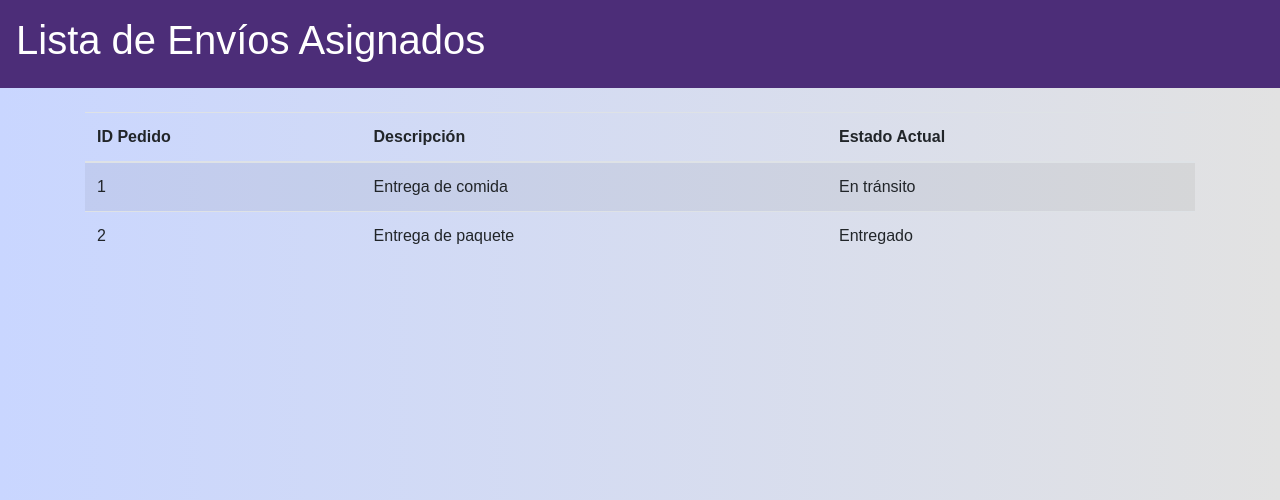
After one commit to AetherDark/Rastreo-Logistico, a PHP site: page /MenuRepartidor/ListaEnvios.html in a window 1280 px wide. The commit adds this page. Shown: the top 500 px of the page. Run offline with PHP 8.4, Linux system fonts and the light colour scheme.

Commit message:
Menu Repartidor

```diff
--- /dev/null
+++ b/MenuRepartidor/EstilosComunes.css
@@ -0,0 +1,34 @@
+/* Estilos generales */
+body {
+    font-family: Arial, sans-serif;
+    background: linear-gradient(to right, #c9d6ff, #e2e2e2);
+    margin: 0;
+    padding: 0;
+}
+
+.header {
+    background-color: #4c2d78;
+    width: 100%;
+    padding: 20px 0;
+    text-align: center;
+}
+
+.header h1 {
+    color: #ffffff;
+    font-size: 2.5em;
+    margin: 0;
+}
+
+/* Diseño responsivo */
+@media (max-width: 768px) {
+    .container {
+        flex-direction: column;
+        align-items: center;
+    }
+
+    .card {
+        width: 100%;
+        max-width: 400px;
+        margin-bottom: 20px;
+    }
+}
--- /dev/null
+++ b/MenuRepartidor/ListaEnvios.html
@@ -0,0 +1,45 @@
+<!DOCTYPE html>
+<html lang="es">
+<head>
+    <meta charset="UTF-8">
+    <meta name="viewport" content="width=device-width, initial-scale=1.0">
+    <title>Lista de Envíos Asignados</title>
+    <link href="https://stackpath.bootstrapcdn.com/bootstrap/4.5.2/css/bootstrap.min.css" rel="stylesheet">
+    <link rel="stylesheet" href="MenuRepartidor.css">
+    <link rel="stylesheet" href="EstilosComunes.css">
+</head>
+<body>
+
+    <header class="custom-navbar text-white p-3">
+        <h1>Lista de Envíos Asignados</h1>
+    </header>
+
+    <main class="container mt-4">
+        <table class="table table-striped">
+            <thead>
+                <tr>
+                    <th>ID Pedido</th>
+                    <th>Descripción</th>
+                    <th>Estado Actual</th>
+                </tr>
+            </thead>
+            <tbody>
+                <tr>
+                    <td>1</td>
+                    <td>Entrega de comida</td>
+                    <td>En tránsito</td>
+                </tr>
+                <tr>
+                    <td>2</td>
+                    <td>Entrega de paquete</td>
+                    <td>Entregado</td>
+                </tr>
+                <!-- Aquí se pueden agregar más filas de pedidos dinámicamente -->
+            </tbody>
+        </table>
+    </main>
+
+    <script src="https://code.jquery.com/jquery-3.5.1.slim.min.js"></script>
+    <script src="https://cdn.jsdelivr.net/npm/bootstrap@4.5.2/dist/js/bootstrap.bundle.min.js"></script>
+</body>
+</html>
--- a/MenuRepartidor/MenuRepartidor.css
+++ b/MenuRepartidor/MenuRepartidor.css
@@ -1,81 +1,15 @@
-/* Cuerpo de la página */
-body {
-    background: linear-gradient(to right, #c9d6ff 0%, #e2e2e2 100%);
-    width: 100%;
-    height: 100vh;
-    margin: 0;
-    font-family: Arial, sans-serif;
+.custom-navbar {
+    background-color: #4c2d78 !important;
 }
 
-/* Estilos para el contenedor de navegación (header) */
-header {
-    display: flex;
-    align-items: center;
-    justify-content:end;
-    padding: 20px 20px;
-    background-color: #8b6abb;
-    box-shadow: 0 4px 10px rgba(0, 0, 0, 0.3);
+.greeting {
+    font-size: 1.2em;
+    margin-right: 10px;
 }
 
-/* Estilo del logo */
-.logo {
-    position: fixed;
-    width: 85px;
-    height: auto;
-    left: 0%;
-    top: 0;
+/* Estilos para el sidebar */
+.collapse .custom-navbar {
+    background-color: #4c2d78;
 }
 
-/* Estilo del botón de menú */
-.menu-toggle {
-    background-color: #8b6abb;
-    color: white;
-    border: none;
-    padding: 10px;
-    cursor: pointer;
-    position: fixed;
-    top: 100px; /* Ajusta este valor para moverlo hacia abajo */
-    left: 10px; /* Ajustar según sea necesario */
-    z-index: 1000; /* Asegura que esté por encima de otros elementos */
-}
-
-
-/* Estilos de la barra lateral */
-.sidebar {
-    width: 200px;
-    background-color: #8b6abb;
-    color: white;
-    position: fixed;
-    height: 100%;
-    padding-top: 100px; /* Espacio superior para alinear con el header */
-    left: -220px; /* Oculto inicialmente */
-    transition: left 0.3s;
-}
-
-/* Estilo para los enlaces de navegación en la barra lateral */
-.sidebar a {
-    display: block;
-    color: white;
-    padding: 10px 15px;
-    text-decoration: none;
-    transition: background-color 0.3s;
-    margin: 0; /* Sin margen adicional */
-}
-
-/* Efecto hover para enlaces en la barra lateral */
-.sidebar a:hover {
-    background-color: #52377c;
-}
-
-/* Estilo del contenido principal */
-main {
-    text-align: center;
-    margin-top: 100px; /* Espacio superior del contenido principal */
-}
-
-/* Estilo del título principal */
-h1 {
-    color: #2c3e50;
-    font-size: 75px;
-    margin-bottom: 20px;
-}
+/* Estilos adicionales específicos para esta página */
```
Also changed, not shown: MenuRepartidor/ActualizarPedidos.html (added, +43 -0 lines), MenuRepartidor/Funcionalidades.js (added, +8 -0 lines), MenuRepartidor/MenuRepartidor.html (+6 -12 lines).
